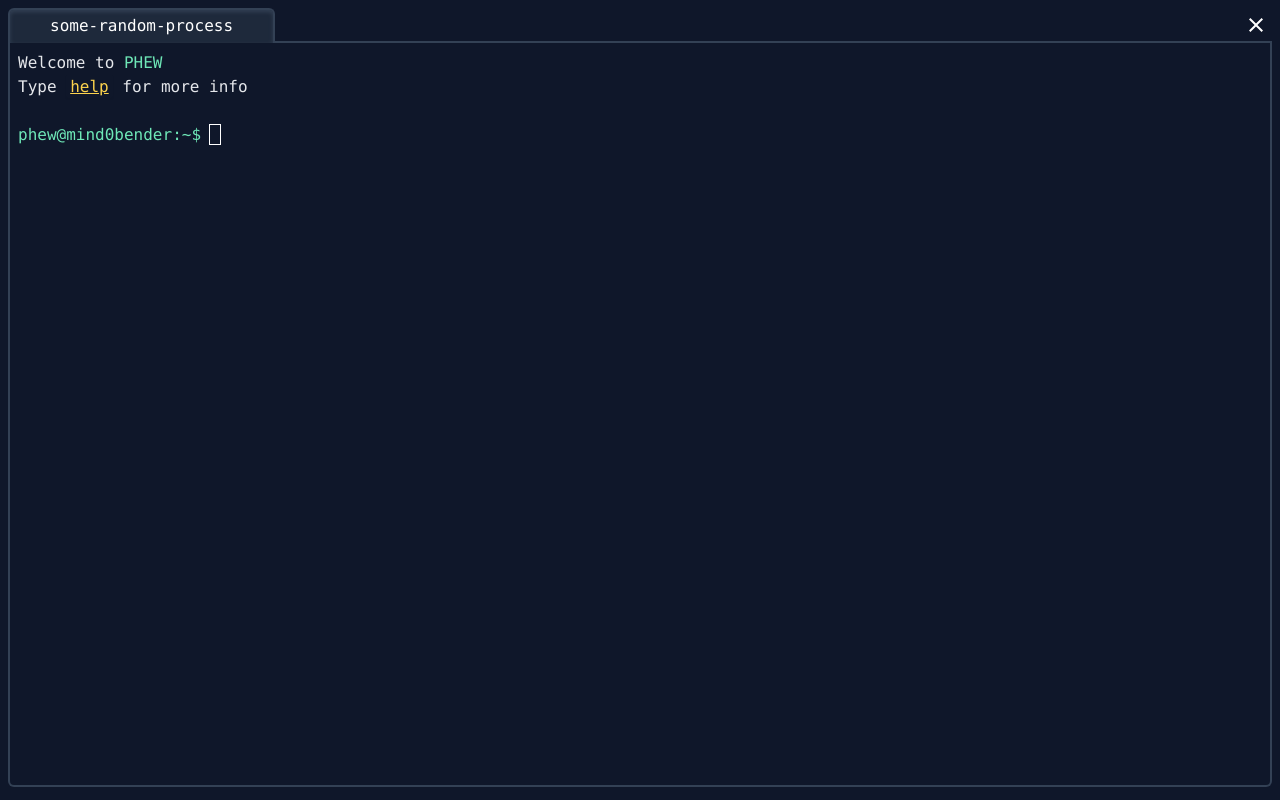
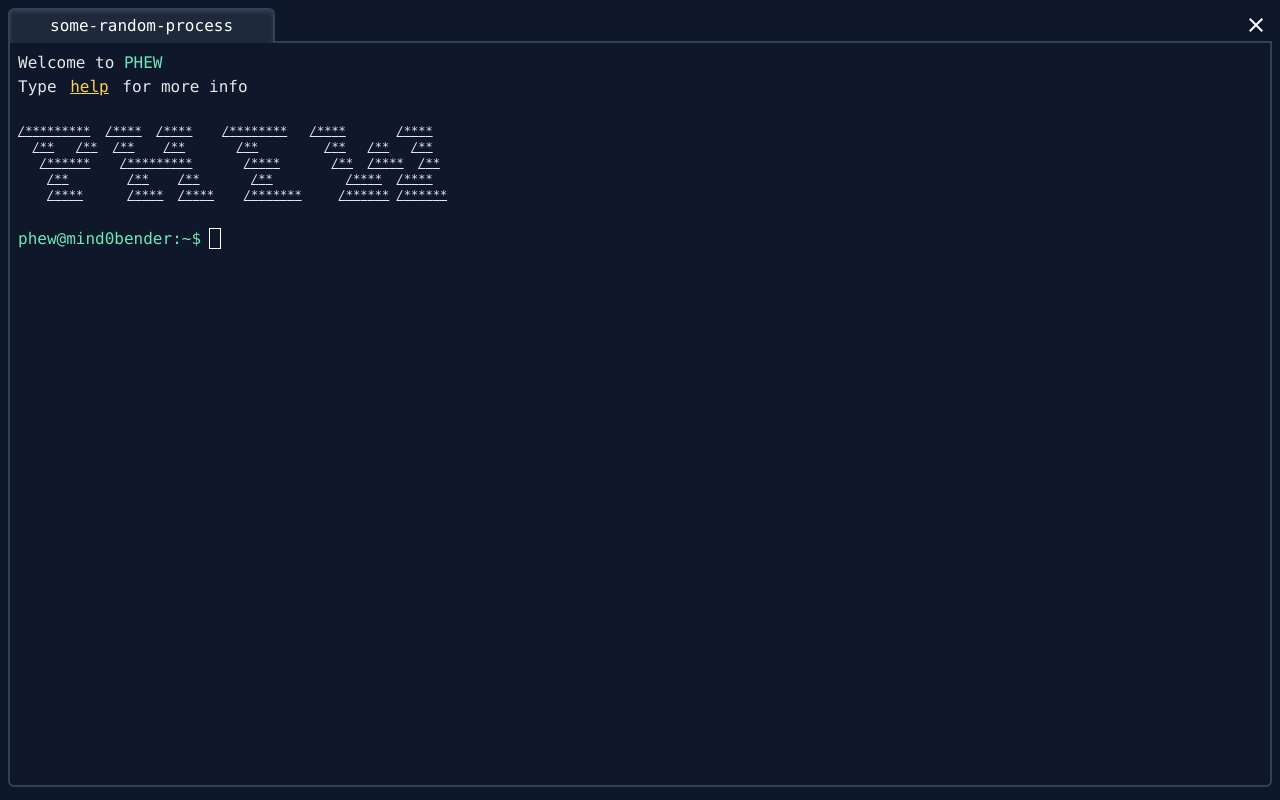
Before and after one commit to mind0bender/phew-olld, a Next.js app: page / in a window 1280 px wide. Built offline with nearby package versions, Linux system fonts and the light colour scheme.

Commit message:
[CREATE]: [BannerLetter component, misc]

```diff
--- a/components/banner.tsx
+++ b/components/banner.tsx
@@ -1,28 +1,71 @@
-import React, { ReactNode } from "react";
+import React, { FC, ReactNode } from "react";
 
-function Banner() {
+const Banner: FC = () => {
   return (
-    <div className="sm:text-xs text-[7px] italic select:font-bold cursor-zoom-in">
-      {Array.from(
-        `/*********  /****  /****  /********   /****       /****
-  /**   /**   /**    /**    /**         /**   /**   /**
-   /******     /*********    /****       /**  /****  /**
-    /**         /**    /**    /**          /****  /****
-    /****       /****  /****  /*******     /****** /******`
-      ).map((char: string, idx: number): ReactNode => {
+    <span className="flex gap-2 sm:text-xs text-[7px] italic select:font-bold cursor-zoom-in">
+      <BannerLetter
+        letter={`/*********
+  /**   /**
+   /******
+    /**
+    /****`}
+      />
+      <BannerLetter
+        letter={`/****  /****
+ /**    /**
+  /*********
+   /**    /**
+   /****  /****`}
+      />
+      <BannerLetter
+        letter={`/********
+  /**
+   /****
+    /**
+   /*******`}
+      />
+      <BannerLetter
+        letter={`/****       /****
+  /**   /**   /**
+   /**  /****  /**
+     /****  /****
+    /****** /******`}
+      />
+    </span>
+  );
+};
+
+interface BannerLetterData {
+  letter: string;
+}
+
+const BannerLetter: FC<BannerLetterData> = ({ letter }: BannerLetterData) => {
+  return (
+    <span>
+      {[...Array.from(letter.split("\n"))].map(
+        (line: string, idx1: number): ReactNode => {
+          return (
+            <div key={idx1}>
+              {[...Array.from(line)].map(
+                (char: string, idx2: number): ReactNode => {
                   return (
                     <span
-            className={`hover:scale-105 duration-100 ${
+                      className={`transform -translate-y-10 ${
                         char !== " " && "underline"
                       }`}
-            key={idx}
+                      key={idx2}
                     >
                       {char}
                     </span>
                   );
-      })}
+                }
+              )}
             </div>
           );
         }
+      )}
+    </span>
+  );
+};
 
 export default Banner;
--- /dev/null
+++ b/components/greeting.tsx
@@ -0,0 +1,39 @@
+import React, { Dispatch, FC, SetStateAction } from "react";
+import Banner from "./banner";
+
+interface GreetingData {
+  setCommand: Dispatch<SetStateAction<string>>;
+  setCaretPosition: Dispatch<SetStateAction<number>>;
+}
+
+const Greeting: FC<GreetingData> = ({
+  setCommand,
+  setCaretPosition,
+}: GreetingData) => {
+  return (
+    <div>
+      <div key={-1}>
+        <div>
+          Welcome to <span className="text-emerald-300">PHEW</span>
+        </div>
+        <div>
+          Type{" "}
+          <span
+            onClick={() => {
+              setCommand("help");
+              setCaretPosition(4);
+            }}
+            className="text-amber-300 underline hover:bg-slate-800 hover:ring ring-slate-800 shadow-sm cursor-pointer rounded-sm px-1 py-0.5 duration-100"
+          >
+            help
+          </span>{" "}
+          for more info
+        </div>
+      </div>
+      <br />
+      <Banner />
+    </div>
+  );
+};
+
+export default Greeting;
--- a/pages/index.tsx
+++ b/pages/index.tsx
@@ -14,6 +14,7 @@ import {
   useRef,
   useState,
 } from "react";
+import Greeting from "../components/greeting";
 import runCommand from "../helpers/commands";
 
 const Home: NextPage = () => {
@@ -32,24 +33,11 @@ const Home: NextPage = () => {
   const [prevCommandsIdx, setPrevCommandsIdx] = useState<number>(-1);
 
   const [output, setOutput] = useState<ReactNode[]>([
-    <div key={-1}>
-      <div>
-        Welcome to <span className="text-emerald-300">PHEW</span>
-      </div>
-      <div>
-        Type{" "}
-        <span
-          onClick={() => {
-            setCommand("help");
-            setCaretPosition(4);
-          }}
-          className="text-amber-300 underline hover:bg-slate-800 hover:ring ring-slate-800 shadow-sm cursor-pointer rounded-sm px-1 py-0.5 duration-100"
-        >
-          help
-        </span>{" "}
-        for more info
-      </div>
-    </div>,
+    <Greeting
+      key={-1}
+      setCaretPosition={setCaretPosition}
+      setCommand={setCommand}
+    />,
   ]);
 
   useEffect((): (() => void) => {
```
Lines whose indentation alone changed are shown as unchanged.
